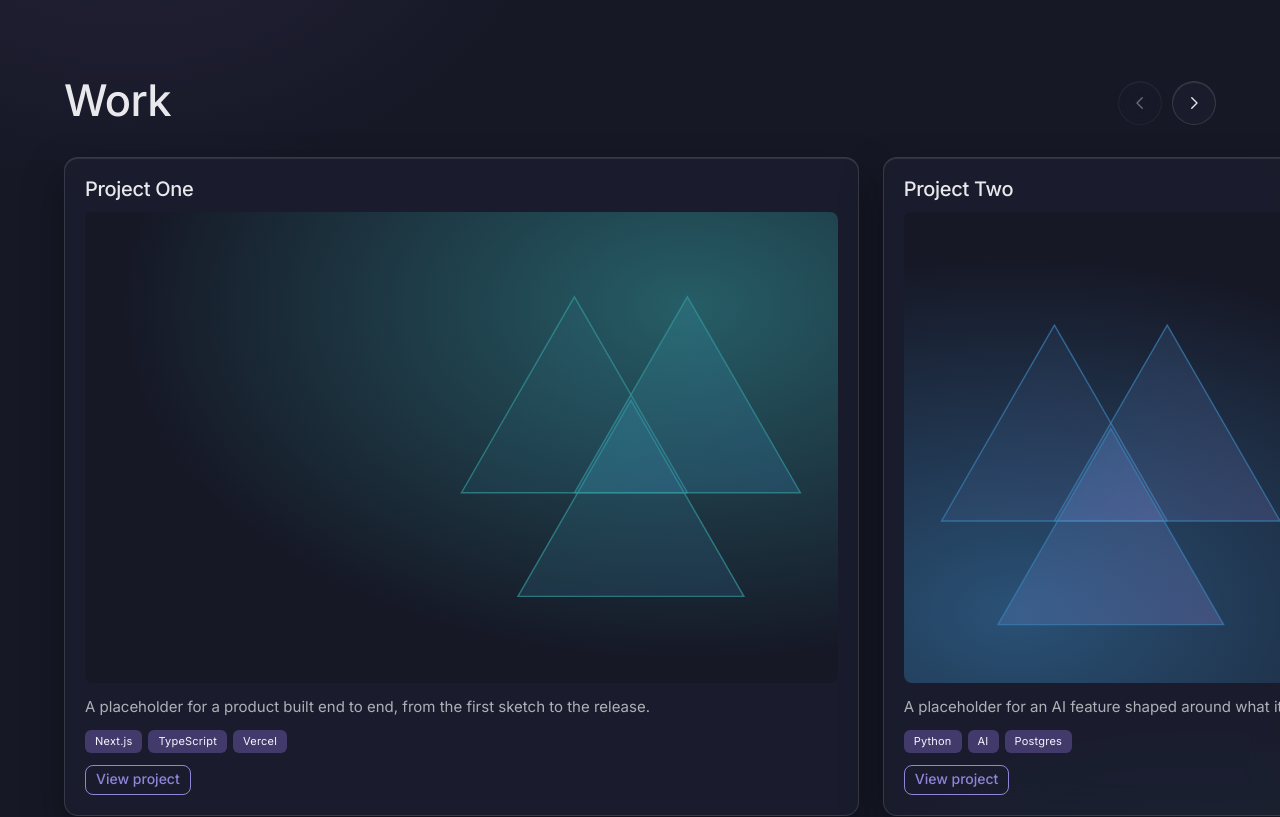
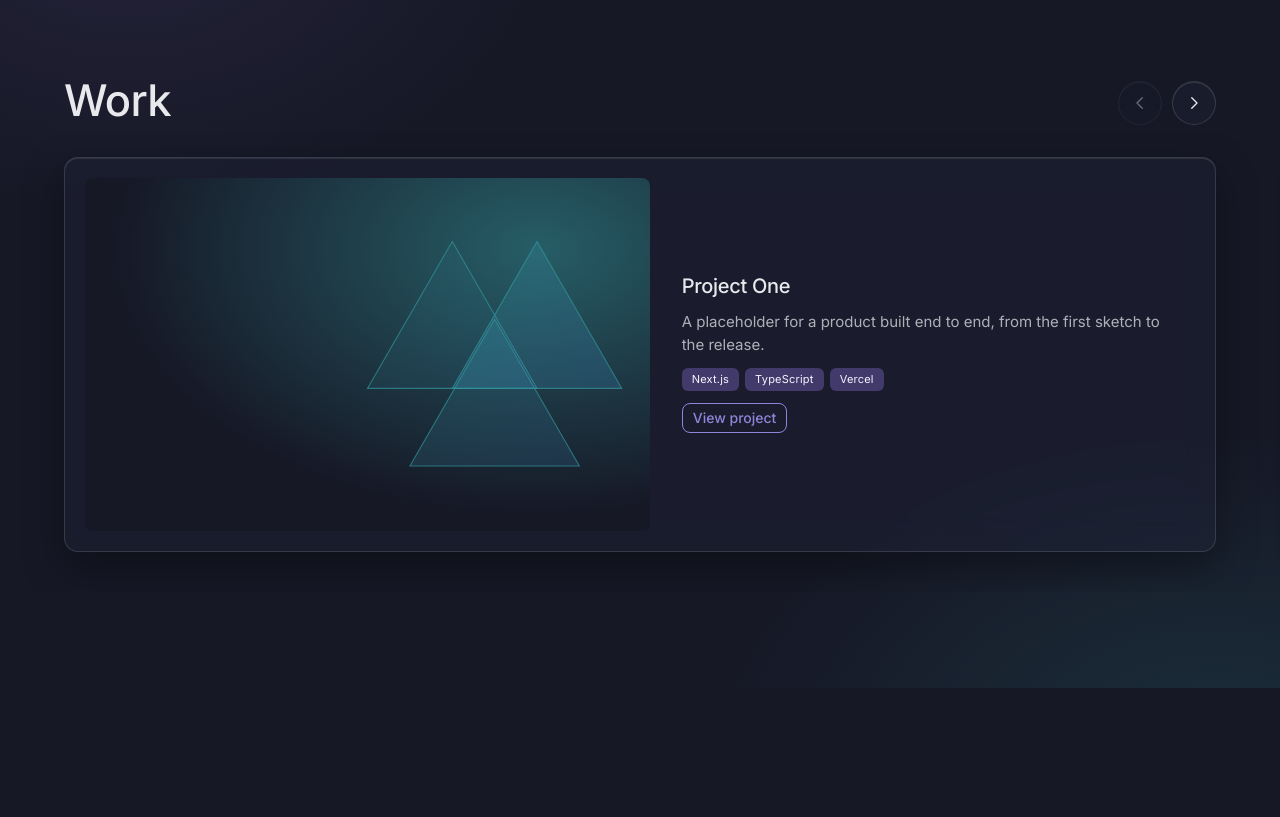
Before and after one commit to 7xrobin/robinPortfolio, a Next.js app: page / in a window 1280 px wide. Shown: the part 820-1637 px from the top of the page. After the commit the page ends 1508 px from the top, so only its background shows below. Built offline with nearby package versions, Linux system fonts and the light colour scheme.

Commit message:
feat: one project card at a time, split on desktop
Spec: 0006

```diff
--- a/components/Work.module.css
+++ b/components/Work.module.css
@@ -39,13 +39,14 @@
   }
 }
 
-/* The row of cards. It bleeds to the section's side padding so a card can
-   peek in from the edge; scroll-padding keeps snapped cards aligned with
-   the heading. Vertical padding leaves room for the cards' shadows. */
+/* The row of cards. It bleeds to the section's side padding so the cards'
+   shadows are not clipped; scroll-padding keeps snapped cards aligned with
+   the heading. The gap is wider than the bleed plus a shadow, so no sliver
+   of the next card shows. Vertical padding leaves room for the shadows. */
 .track {
   container-type: inline-size;
   display: flex;
-  gap: 24px;
+  gap: calc(var(--work-pad) + 40px);
   overflow-x: auto;
   scroll-snap-type: x mandatory;
   scroll-padding-inline: var(--work-pad);
@@ -57,11 +58,11 @@
   scrollbar-color: color-mix(in srgb, var(--color-text) 24%, transparent) transparent;
 }
 
-/* Glass: a translucent surface that blurs whatever sits behind it. A card
-   and a half fill the row: the row shows from the first card's left edge
-   (one side padding in) to its own right edge. */
+/* Glass: a translucent surface that blurs whatever sits behind it. One card
+   fills the row, the track's content box, from the heading's left edge to
+   its right edge. */
 .card {
-  flex: 0 0 calc((100cqi + var(--work-pad) - 24px) / 1.5);
+  flex: 0 0 100%;
   scroll-snap-align: start;
   display: flex;
   flex-direction: column;
@@ -142,9 +143,44 @@
   cursor: default;
 }
 
-@media (max-width: 560px) {
+/* Desktop: the card splits, picture on the left, text on the right. The
+   empty flexible rows above and below take the picture's extra height, so
+   the text stays one tight block, centred beside it. */
+@media (min-width: 900px) {
   .card {
-    flex-basis: 82%;
+    display: grid;
+    grid-template-columns: minmax(0, 1.1fr) minmax(0, 1fr);
+    grid-template-rows: 1fr repeat(4, auto) 1fr;
+    grid-template-areas:
+      "img ."
+      "img title"
+      "img desc"
+      "img tags"
+      "img link"
+      "img .";
+    column-gap: 32px;
+    align-content: center;
+  }
+
+  .card-title {
+    grid-area: title;
+  }
+
+  .card-img {
+    grid-area: img;
+  }
+
+  .card-desc {
+    grid-area: desc;
+  }
+
+  .card-tags {
+    grid-area: tags;
+  }
+
+  .card-link {
+    grid-area: link;
+    justify-self: start;
   }
 }
 
--- a/components/WorkCarousel.tsx
+++ b/components/WorkCarousel.tsx
@@ -103,7 +103,7 @@ export default function WorkCarousel({ items }: { items: WorkItem[] }) {
               ))}
             </ul>
             <a
-              className="btn btn-primary"
+              className={`btn btn-primary ${styles["card-link"]}`}
               href={item.href}
               target="_blank"
               rel="noopener noreferrer"
```
